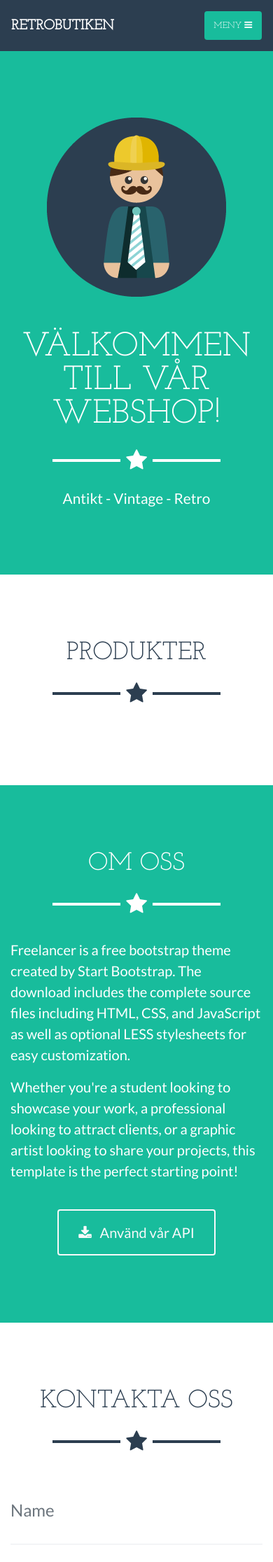
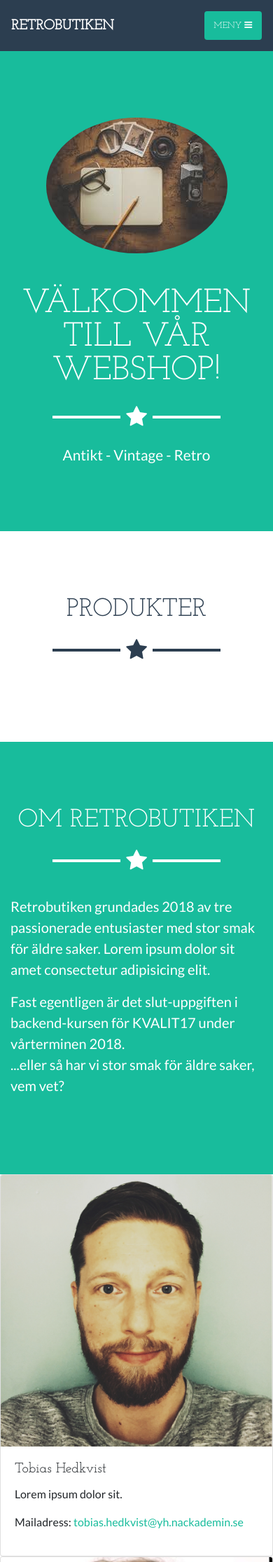
Before and after one commit to tobiashed/retrobutiken, a PHP site: page / in a window 390 px wide. Shown: the top 2232 px of the page at 70% size. Run offline with PHP 8.4, Linux system fonts and the light colour scheme; data that the repository does not hold is empty; some web fonts are replaced.

Commit message:
Ny bild, inlagd på alla sidor. Lite ändringar i css. About-segmentet i princip klart.

```diff
--- a/css/freelancer.css
+++ b/css/freelancer.css
@@ -1,7 +1,17 @@
+/* Egna klasser/id:n först */
+
+#imgFirstPage {
+  border-radius: 100%;
+}
+#kontakt {
+  font-weight: 500;
+  line-height: 2rem;
+  padding: 1.5rem, 0, 1.5rem, 0;
+}
+
 body {
   font-family: 'Lato';
 }
-
 
 h1,
 h2,
--- a/index.php
+++ b/index.php
@@ -32,7 +32,7 @@
     <!-- Header -->
     <header class="masthead bg-primary text-white text-center">
       <div class="container">
-        <img class="img-fluid mb-5 d-block mx-auto" src="img/profile.png" alt="">
+        <img class="img-fluid mb-5 d-block mx-auto rounded-circle" src="Bilder/firstPage.jpg" alt="">
         <h1 class="text-uppercase mb-0">Välkommen till vår webshop!</h1>
         <hr class="star-light">
         <h2 class="font-weight-light mb-0">Antikt - Vintage - Retro</h2>
@@ -100,36 +100,83 @@
     </div>
 
       <?php }; ?> <!-- Avsluta loop -->
+      </div>
+    </section> <!-- Avslutar portfolio-segmentet -->
+
+    <!-- About Section -->
+    <section class="bg-primary text-white mb-0" id="about">
+      <div class="container">
+        <h2 class="text-center text-uppercase text-white">Om Retrobutiken</h2>
+        <hr class="star-light mb-5">
+        <div class="row">
+          <div class="col-lg-4 ml-auto">
+            <p class="lead">Retrobutiken grundades 2018 av tre passionerade entusiaster med stor smak för äldre saker. Lorem ipsum dolor sit amet consectetur adipisicing elit.
+            </p>
+          </div>
+          <div class="col-lg-4 mr-auto">
+            <p class="lead">Fast egentligen är det slut-uppgiften i backend-kursen för KVALIT17 under vårterminen 2018.
+            <br>...eller så har vi stor smak för äldre saker, vem vet?</p>
+          </div>
+        </div>
 
       </div>
     </section>
 
-    <!-- About Section -->
-    <section class="bg-primary text-white mb-0" id="about">
-      <div class="container">
-        <h2 class="text-center text-uppercase text-white">Om oss</h2>
-        <hr class="star-light mb-5">
-        <div class="row">
-          <div class="col-lg-4 ml-auto">
-            <p class="lead">Freelancer is a free bootstrap theme created by Start Bootstrap. The download includes the complete source files including HTML, CSS, and JavaScript as well as optional LESS stylesheets for easy customization.</p>
-          </div>
-          <div class="col-lg-4 mr-auto">
-            <p class="lead">Whether you're a student looking to showcase your work, a professional looking to attract clients, or a graphic artist looking to share your projects, this template is the perfect starting point!</p>
-          </div>
-        </div>
-        <div class="text-center mt-4">
-          <a class="btn btn-xl btn-outline-light" href="products/api/index.php">
-            <i class="fa fa-download mr-2"></i>
-            Använd vår API
-          </a>
-        </div>
-      </div>
-    </section>
+
+</div>
+
+
+<!-- Starta raden med kort-kolumnerna -->
+<div class="row">
+
+<!-- Starta en kolumn: Tobias-->
+<div class="col-sm-4">
+  <div class="card">
+    <img class="card-img-top thumbnail" src="Bilder/tobias.jpg" alt="Tobias Hedkvist">
+    <div class="card-body">
+      <h5 class="card-title">Tobias Hedkvist</h5>
+      <p class="card-text">Lorem ipsum dolor sit.</p>
+      <p>Mailadress: <a href="">tobias.hedkvist@yh.nackademin.se</a></p>
+    </div> <!-- card body -->
+  </div> <!-- card -->
+</div> <!-- col -->
+
+<!-- Starta en kolumn: Susanne -->
+<div class="col-sm-4">
+  <div class="card">
+    <img class="card-img-top img-fluid" src="Bilder/susanne.jpg" alt="">
+    <div class="card-body">
+      <h5 class="card-title">Susanne Fridh</h5>
+      <p class="card-text">Lorem ipsum dolor sit amet.</p>
+      <p>Mailadress: <a href="">susanne.fridh@yh.nackademin.se</a></p>
+    </div> <!-- card body -->
+  </div> <!-- card -->
+</div> <!-- col -->
+
+<!-- Starta en kolumn: Anna-Maja  -->
+<div class="col-sm-4">
+  <div class="card">
+     <img class="card-img-top" src="Bilder/annamaja.jpg" alt="">
+     <div class="card-body">
+         <h5 class="card-title">Anna-Maja Lithner</h5>
+         <p class="card-text">Lorem ipsum dolor sit.</p>
+         <p>Mailadress: <a href="">anna-maja.lithner@yh.nackademin.se</a></p>
+     </div> <!-- card body -->
+  </div> <!-- card -->
+</div> <!-- col -->
+
+<!-- avslutar raden -->
+</div>
 
     <!-- Contact Section -->
     <section id="contact">
-      <div class="container">
-        <h2 class="text-center text-uppercase text-secondary mb-0">Kontakta oss</h2>
+      <div class="container" id="kontakt">
+        <div class="col-lg-8 mx-auto text-center">
+          <h2 class="text-center text-uppercase">Vill du veta mer</h2><br>
+          <h2 class="text-center text-uppercase">eller bli återförsäljare?</h2> <br>
+          <p> Fyll i dina kontaktuppgifter nedan, så hör vi av oss. <br>
+            Vi ser fram emot att höra hur vi kan samarbeta!
+          </p>
         <hr class="star-dark mb-5">
         <div class="row">
           <div class="col-lg-8 mx-auto">
@@ -172,6 +219,12 @@
             </form>
           </div>
         </div>
+        <div class="text-center mt-4">
+          <a class="btn btn-primary btn-xl" href="products/api/index.php">
+            <i class="fa fa-download mr-2"></i>
+            Använd vår API
+          </a>
+        </div>
       </div>
     </section>
 
--- a/order.php
+++ b/order.php
@@ -33,7 +33,7 @@
     <!-- Header -->
     <header class="masthead bg-primary text-white text-center">
       <div class="container">
-        <img class="img-fluid mb-5 d-block mx-auto" src="img/profile.png" alt="">
+        <img class="img-fluid mb-5 d-block mx-auto rounded-circle" src="Bilder/firstPage.jpg" alt="">
         <h1 class="text-uppercase mb-0">Välkommen till vår webshop!</h1>
         <hr class="star-light">
         <h2 class="font-weight-light mb-0">Antikt - Vintage - Retro</h2>
--- a/orderConfirmation.php
+++ b/orderConfirmation.php
@@ -33,7 +33,7 @@
     <!-- Header -->
     <header class="masthead bg-primary text-white text-center">
       <div class="container">
-        <img class="img-fluid mb-5 d-block mx-auto" src="img/profile.png" alt="">
+        <img class="img-fluid mb-5 d-block mx-auto rounded-circle" src="Bilder/firstPage.jpg" alt="">
         <h1 class="text-uppercase mb-0">Välkommen till vår webshop!</h1>
         <hr class="star-light">
         <h2 class="font-weight-light mb-0">Antikt - Vintage - Retro</h2>
```
Also changed, not shown: Bilder/annamaja.jpg (added), Bilder/firstPage.jpg (added), Bilder/susanne.jpg (added), Bilder/tobias.jpg (added).
